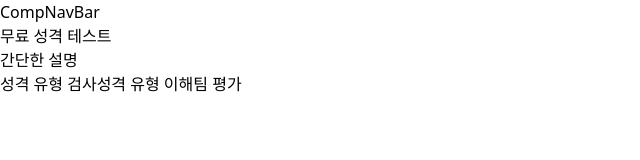
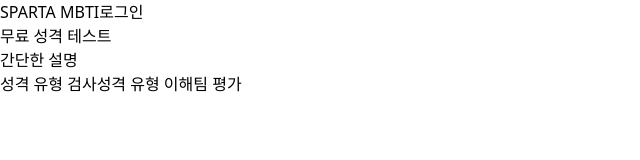
Before and after one commit to dhdnjs0702/firstMBTItest, a React (Vite) app: page / in a window 1280 px wide. Shown: the top 160 px of the page, without its empty margins (0-640 px from the left). Built offline with nearby package versions, Linux system fonts and the light colour scheme.

Commit message:
feat/ navbar기본 구조 세팅

```diff
--- a/src/component/CompNavBar.jsx
+++ b/src/component/CompNavBar.jsx
@@ -1,9 +1,20 @@
-import React from 'react'
+import React from "react";
+import { useNavigate } from "react-router-dom";
 
 const CompNavBar = () => {
+  const navigate = useNavigate();
   return (
-    <div>CompNavBar</div>
-  )
-}
+    <nav>
+      <span>SPARTA MBTI</span>
+      <span
+        onClick={() => {
+          navigate("/login");
+        }}
+      >
+        로그인
+      </span>
+    </nav>
+  );
+};
 
-export default CompNavBar
+export default CompNavBar;
```
